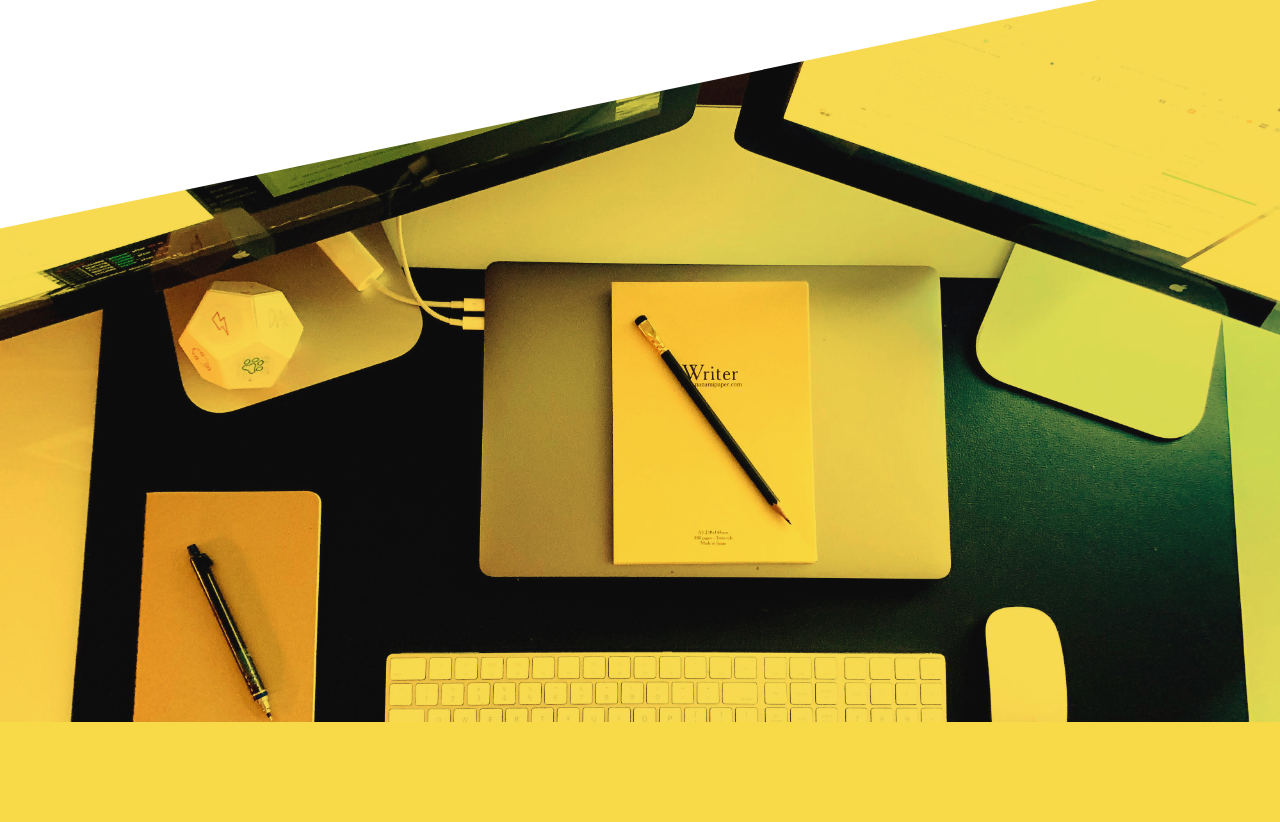
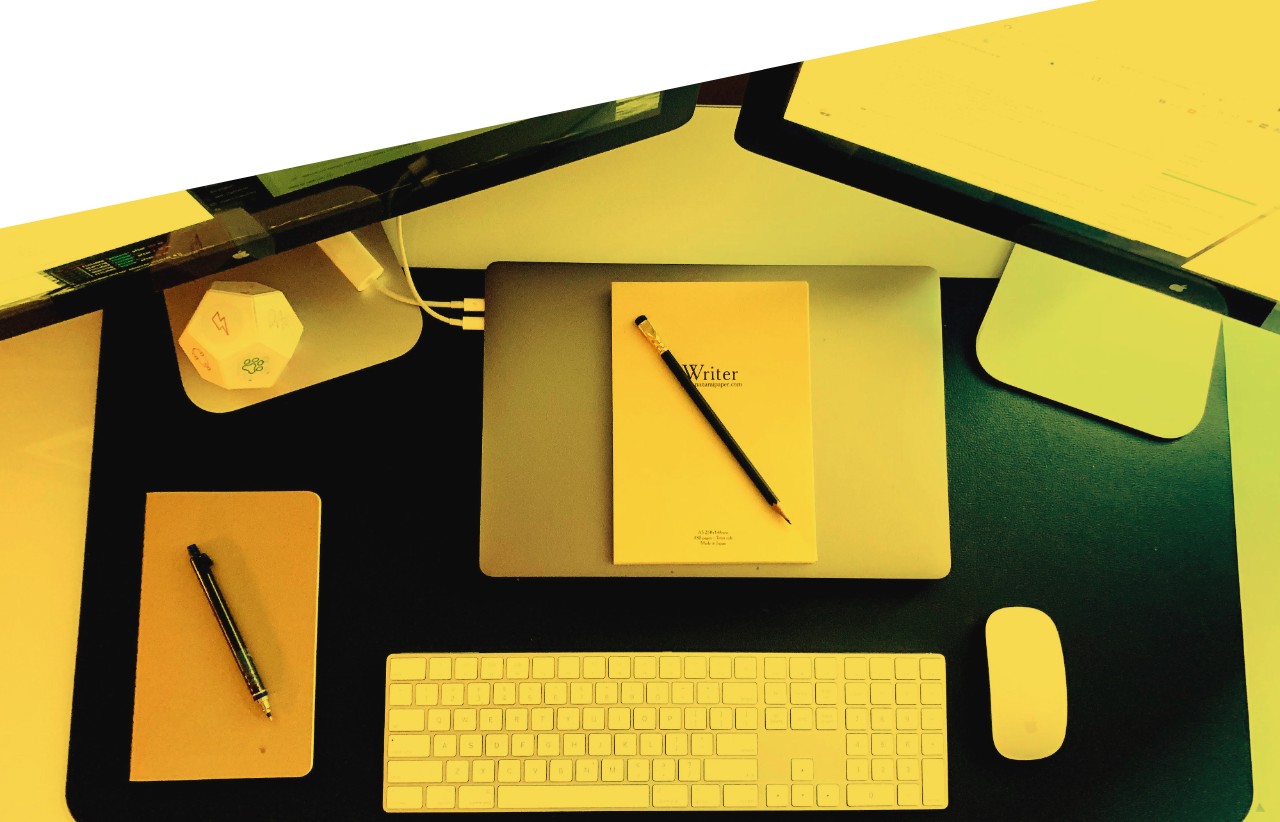
Before and after one commit to michalsen/emg, a Gatsby site: page / in a window 1280 px wide. Shown: the part 78-900 px from the top of the page. Before the commit the page ends 800 px from the top, so only its background shows below. Built offline with nearby package versions, Linux system fonts and the light colour scheme; Gatsby itself is replaced by a stand-in of ours.

Commit message:
background min height

```diff
--- a/src/styles/GlobalStyles.js
+++ b/src/styles/GlobalStyles.js
@@ -18,11 +18,7 @@ const GlobalStyles = createGlobalStyle`
     background-color: #F8D948;
     background-blend-mode: multiply;
     background-position: center;
-        -webkit-background-size: cover;
-        -moz-background-size: cover;
-        background-size: cover;
-        -o-background-size: cover;
-        min-height: 725px;
+        min-height: 900px;
     background-position-y: 70px;
     /* background-blend-mode: normal; */
     /* background-blend-mode: hard-light; */
```
